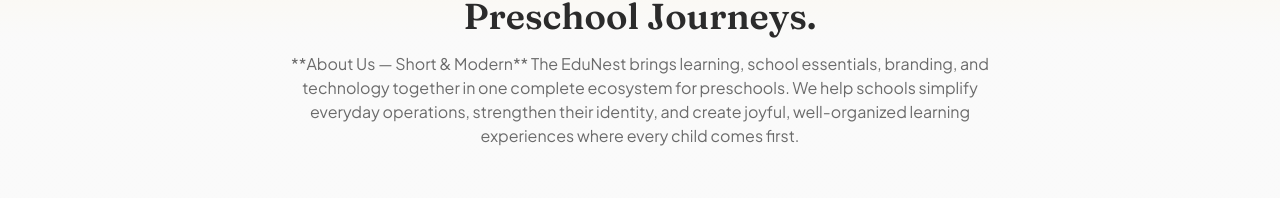
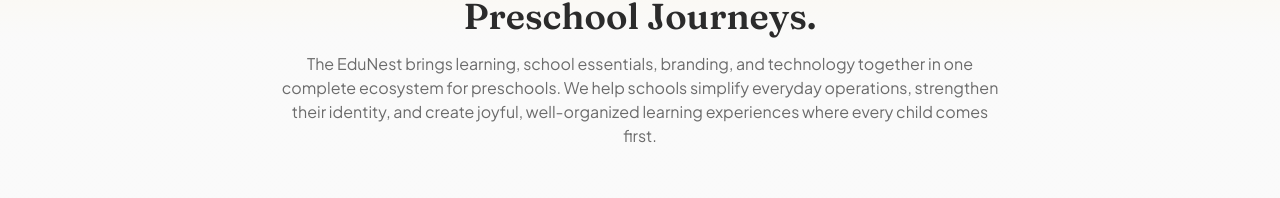
Before and after one commit to Prakash5475/The-EduNest, a React (Vite) app in the folder frontend/: page /about in a window 1280 px wide. Shown: the part 217-415 px from the top of the page. Built offline with nearby package versions, Linux system fonts and the light colour scheme; no server answers.

Commit message:
Updated About Us section

```diff
--- a/frontend/src/pages/public/About.tsx
+++ b/frontend/src/pages/public/About.tsx
@@ -20,9 +20,7 @@ export default function About() {
             Complete Solutions for Brighter Preschool Journeys.
           </h1>
           <p className="mt-4 text-muted-foreground">
-            **About Us — Short & Modern**
-
-The EduNest brings learning, school essentials, branding, and technology together in one complete ecosystem for preschools. We help schools simplify everyday operations, strengthen their identity, and create joyful, well-organized learning experiences where every child comes first.
+            The EduNest brings learning, school essentials, branding, and technology together in one complete ecosystem for preschools. We help schools simplify everyday operations, strengthen their identity, and create joyful, well-organized learning experiences where every child comes first.
 
           </p>
         </div>
```
